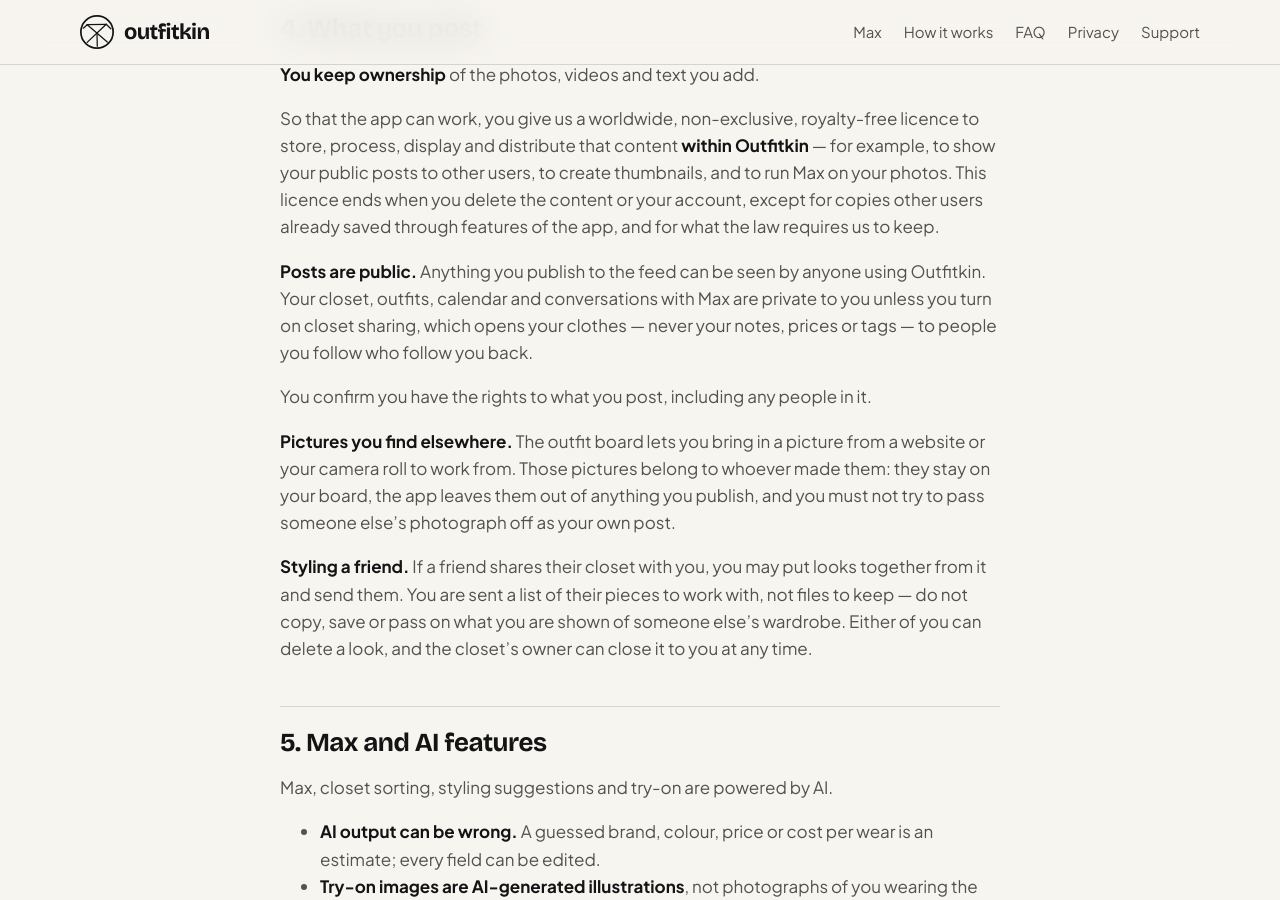
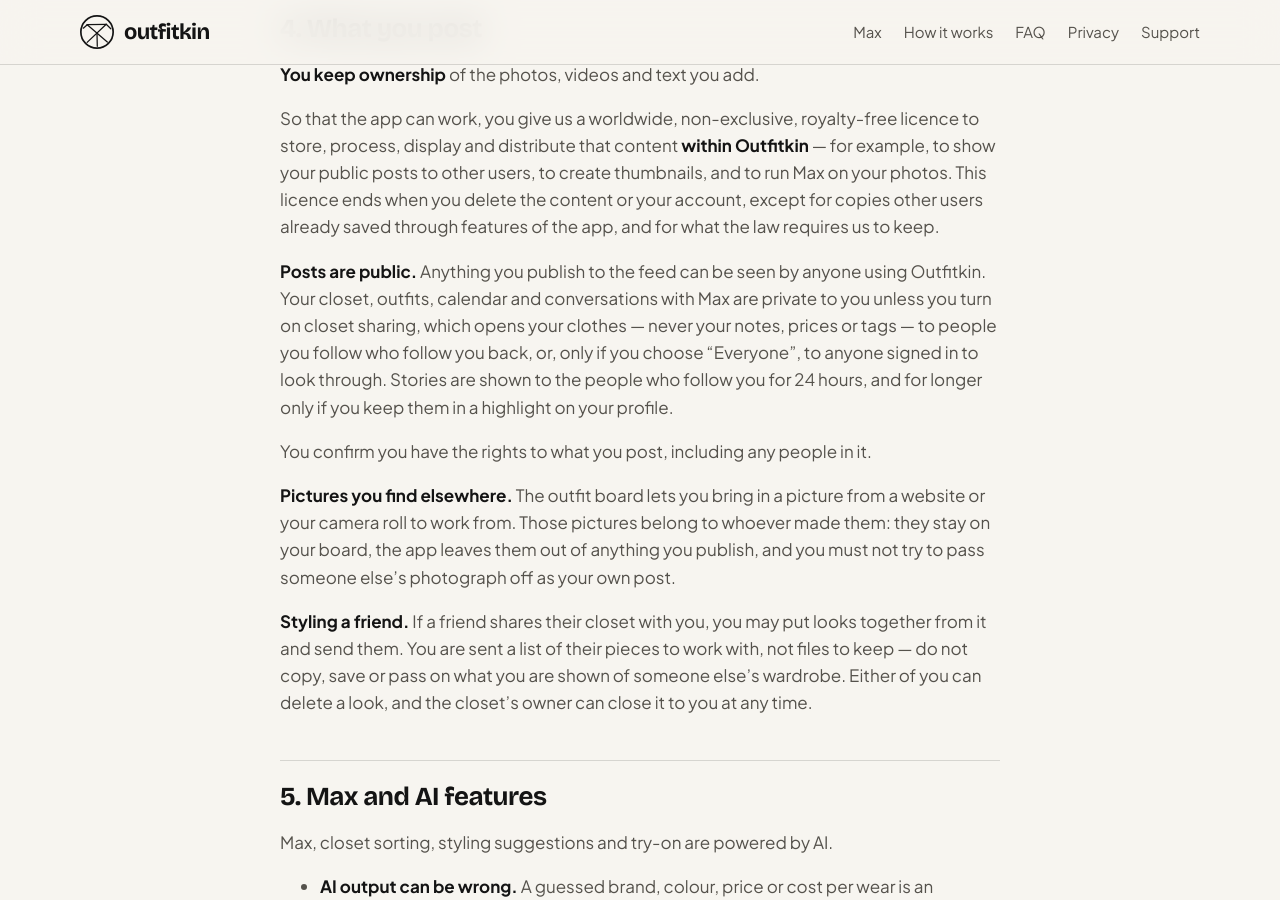
Before and after one commit to VYRA01/outfitted-legal, a Jekyll site: the page built from terms.md, in a window 1280 px wide and 900 px high, scrolled down 1429 px. Built offline with Jekyll 4.4.1, drawn with Linux system fonts in a browser that asks for light colours; our own code applies the rules of GitHub Pages for plain Markdown files; some of the changed text lies outside the part shown.

Commit message:
Privacy policy and terms: story highlights, and a closet open to everyone
Co-Authored-By: Claude Fable 5.2 <noreply@anthropic.com>

```diff
--- a/terms.md
+++ b/terms.md
@@ -68,7 +68,10 @@ through features of the app, and for what the law requires us to keep.
 **Posts are public.** Anything you publish to the feed can be seen by anyone
 using Outfitkin. Your closet, outfits, calendar and conversations with Max are
 private to you unless you turn on closet sharing, which opens your clothes —
-never your notes, prices or tags — to people you follow who follow you back.
+never your notes, prices or tags — to people you follow who follow you back,
+or, only if you choose "Everyone", to anyone signed in to look through.
+Stories are shown to the people who follow you for 24 hours, and for longer
+only if you keep them in a highlight on your profile.
 
 You confirm you have the rights to what you post, including any people in it.
 
```
Also changed, not shown: other parts of terms.md (+1 -1 lines), privacy.md (+22 -2 lines).
